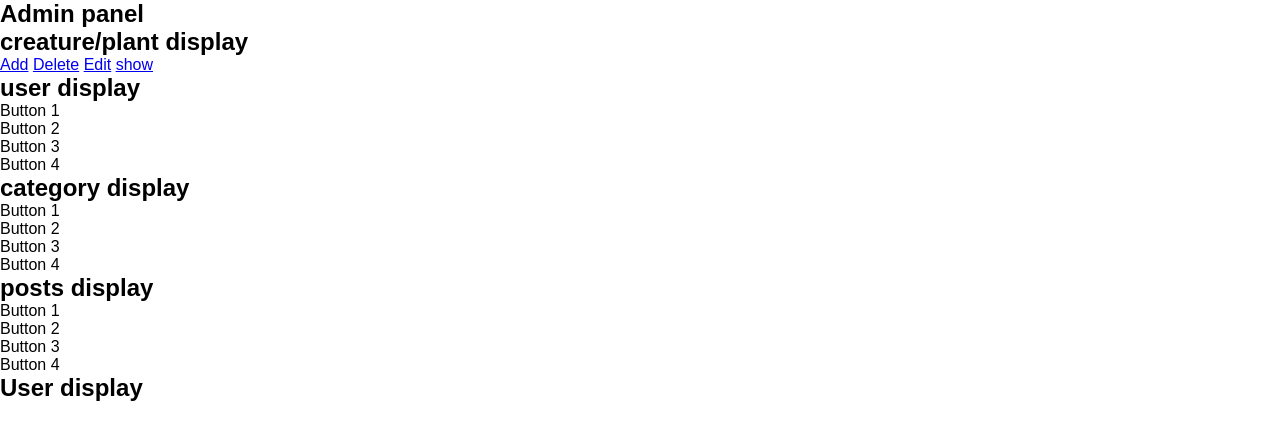
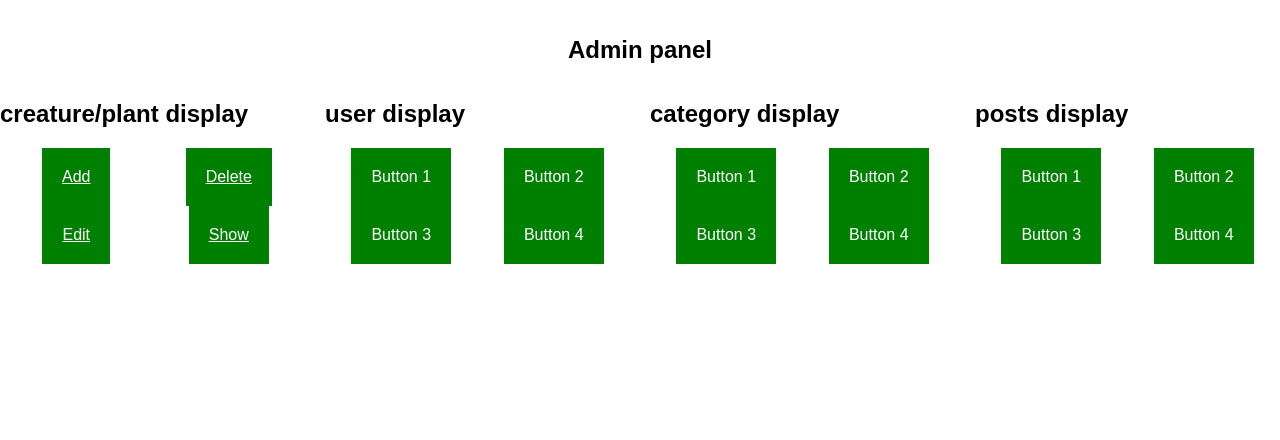
Before and after one commit to RobbertBons/Prehistoric-database, a PHP site: page /Admin.php in a window 1280 px wide. Shown: the part 133-573 px from the top of the page. Run offline with PHP 8.4, Linux system fonts and the light colour scheme.

Commit message:
fix admin

```diff
--- a/Admin.php
+++ b/Admin.php
@@ -6,36 +6,85 @@
     <h1>Admin panel</h1>
 </section>
 
+<section class="grid-container">
+    <h2>creature/plant display</h2>
     <div class="button-container">
-    <h2>creature/plant display</h2>
         <a href="items/add.php" class="button">Add</a>
         <a href="items/delete.php" class="button">Delete</a>
         <a href="items/edit.php" class="button">Edit</a>
-      <a href="items/show.php" class="button">show</a>
+        <a href="items/show.php" class="button">Show</a>
     </div>
+    <h2>user display</h2>
     <div class="button-container">
-    <h2>user display</h2>
         <div class="button">Button 1</div>
         <div class="button">Button 2</div>
         <div class="button">Button 3</div>
         <div class="button">Button 4</div>
     </div>
+    <h2>category display</h2>
     <div class="button-container">
-    <h2>category display</h2>
         <div class="button">Button 1</div>
         <div class="button">Button 2</div>
         <div class="button">Button 3</div>
         <div class="button">Button 4</div>
     </div>
+    <h2>posts display</h2>
     <div class="button-container">
-    <h2>posts display</h2>
         <div class="button">Button 1</div>
         <div class="button">Button 2</div>
         <div class="button">Button 3</div>
         <div class="button">Button 4</div>
     </div>
 
-    <article class="users">
-        <h1>User display</h1>
-    </article>
 </section>
+
+<style>
+  .title {
+    display: flex;
+    justify-content: center; /* Center horizontally */
+    align-items: center; /* Center vertically */
+    height: 100px; /* Set a specific height for the title section */
+  }
+
+  .title h1 {
+    margin: 0; /* Remove default margin */
+  }
+  .grid-container {
+    display: grid;
+    grid-template-columns: repeat(auto-fit, minmax(200px, 1fr));
+    grid-gap: 20px; /* Adjust the grid gap to add space between grid items */
+}
+
+.button-container {
+    display: grid;
+    grid-template-columns: repeat(2, 2fr);
+    align-items: center;
+    justify-items: center; /* Center horizontally */
+    margin-bottom: 20px; /* Add margin to create space between button containers */
+}
+
+
+
+.button-container:nth-child(2n) {
+    grid-row: 2;
+}
+
+.button {
+    background-color: green;
+    color: #fff;
+    text-align: center;
+    padding: 20px;
+    cursor: pointer;
+    transition: background-color 0.3s;
+  }
+
+  .button:hover {
+    background-color: #808080;
+  }
+
+  /* Centering the h1 within button-container */
+  .button-container h1 {
+    text-align: center;
+    margin: 0; /* Remove default margin */
+  }
+</style>
```
Lines whose indentation alone changed are shown as unchanged.
